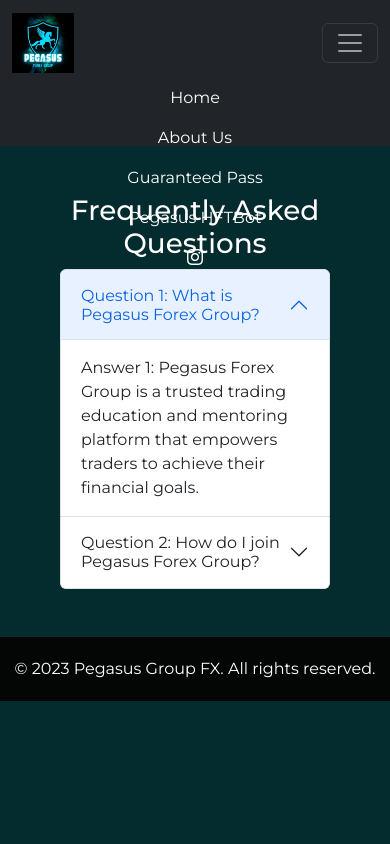
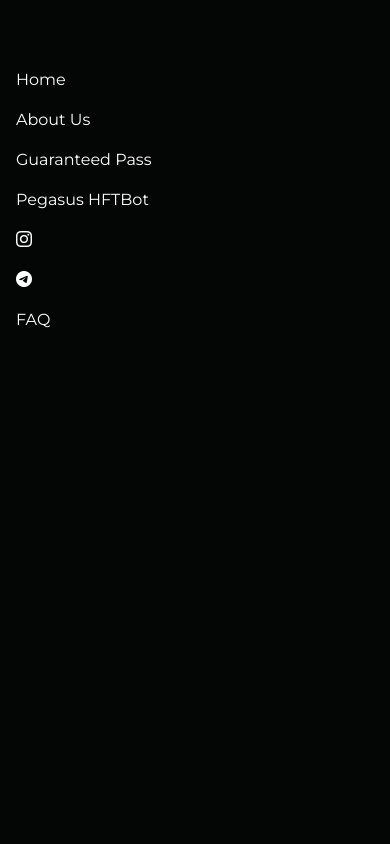
Before and after one commit to Ahmed23Max/Pegasus_group_fx, a Flask app: page /FAQ in a window 390 px wide, after a click that opens the changed part. Run offline with Flask 3, Linux system fonts and the light colour scheme; some libraries are stand-ins or nearby versions.

Commit message:
Update style.css

```diff
--- a/static/style.css
+++ b/static/style.css
@@ -183,3 +183,40 @@ html {
 body {
     font-family: 'Montserrat', sans-serif;
 }
+
+/* Mobile Navbar Styles */
+@media (max-width: 991px) {
+    .navbar-collapse {
+        position: fixed;
+        top: 0;
+        left: -100%;
+        width: 100%;
+        height: 100vh;
+        background-color: #040606;
+        transition: left 0.3s ease-in-out;
+        z-index: 1000;
+    }
+
+    .navbar-collapse.show {
+        left: 0;
+    }
+
+    .navbar-nav {
+        flex-direction: column;
+        align-items: flex-start;
+        margin-top: 60px; /* Push content down to make space for navbar */
+    }
+
+    .navbar-nav .nav-item {
+        margin: 0;
+        padding: 0;
+        width: 100%;
+        text-align: center;
+    }
+
+    .navbar-toggler {
+        display: block;
+        margin-left: auto;
+        margin-right: 15px;
+    }
+}
```
